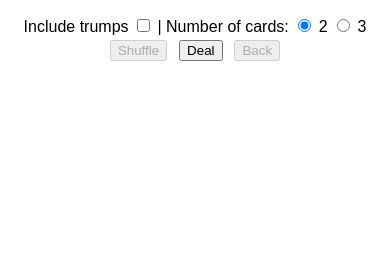
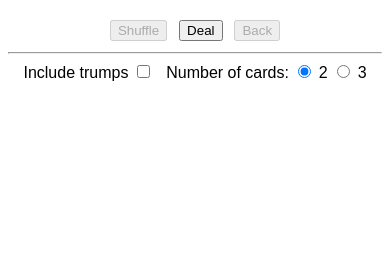
Before and after one commit to arunbear/DjangoTarotExplorer, a Django app: template gallery/templates/gallery/deal.html in a window 390 px wide. Shown: the part 134-400 px from the top of the page. Run offline with Django 5.2, Linux system fonts and the light colour scheme; the template is opened without the code that fills it, so the values that code supplies are empty.

Commit message:
Try to make dealing easier on mobile landscape mode

```diff
--- a/gallery/templates/gallery/deal.html
+++ b/gallery/templates/gallery/deal.html
@@ -187,20 +187,20 @@
         </figure>
     </div>
     <div class="button-holder">
+        <button id="btn-shuffle" class="button" title="Reshuffle the whole deck" disabled="disabled">Shuffle</button>
+        <button id="btn-deal" class="button" title="Deal cards from the deck">Deal</button>
+        <button id="btn-back" class="button" title="View previous cards" disabled="disabled">Back</button>
+        <hr/>
+
         <label>
             Include trumps
             <input type="checkbox" id="chk-include-trumps"/>
         </label>
 
-        | Number of cards:
+        &nbsp; Number of cards:
         <input type="radio" id="num_cards_2" name="num_cards" value="2" checked="checked">
         <label for="num_cards_2">2</label>
         <input type="radio" id="num_cards_3" name="num_cards" value="3">
         <label for="num_cards_3">3</label>
-
-        <br/>
-        <button id="btn-shuffle" class="button" title="Reshuffle the whole deck" disabled="disabled">Shuffle</button>
-        <button id="btn-deal" class="button" title="Deal cards from the deck">Deal</button>
-        <button id="btn-back" class="button" title="View previous cards" disabled="disabled">Back</button>
     </div>
 {% endblock %}
```
